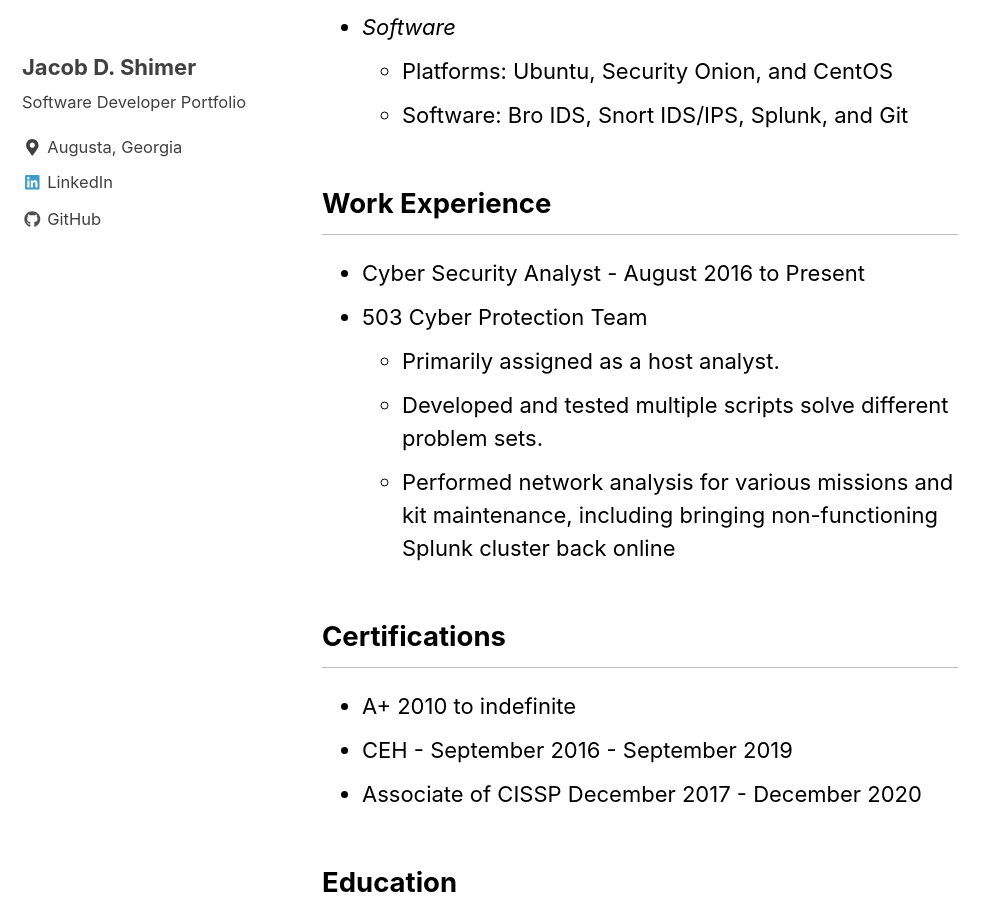
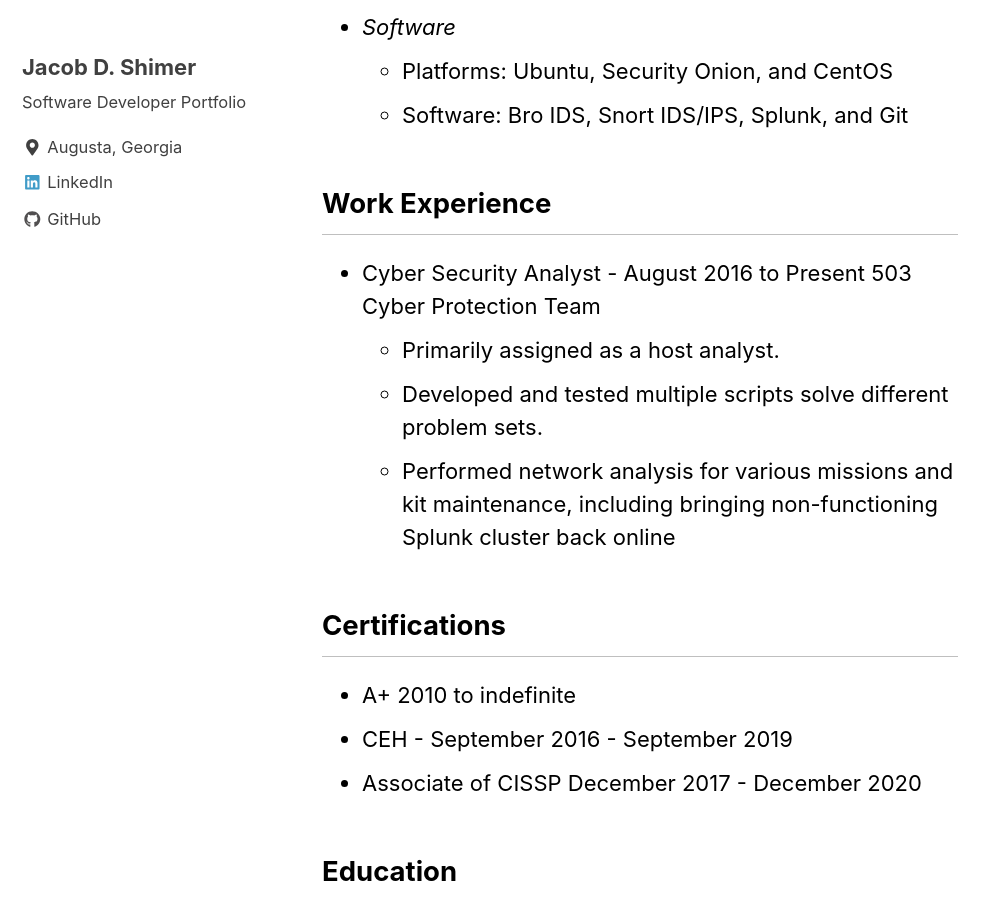
Before and after one commit to jacobdshimer/jacobdshimer.github.io, a Jekyll site: the page built from _pages/about.md, in a window 1280 px wide and 900 px high, scrolled down 1172 px. Shown: the whole window, without its empty margins (0-999 px from the left). Built offline with Jekyll 4.4.1, drawn with Linux system fonts in a browser that asks for light colours; nearby versions of some CDN libraries.

Commit message:
Changed sub-bullets of work experience and education
Changed sub-bullets of work experience and education to hanging instead of bullets.

```diff
--- a/_pages/about.md
+++ b/_pages/about.md
@@ -25,7 +25,7 @@
 
 ## Work Experience
 * Cyber Security Analyst - August 2016 to Present
-* 503 Cyber Protection Team
+503 Cyber Protection Team
   * Primarily assigned as a host analyst.
   * Developed and tested multiple scripts solve different problem sets.
   * Performed network analysis for various missions and kit maintenance, including bringing non-functioning Splunk cluster back online
@@ -37,9 +37,9 @@
 
 ## Education
 * Seminole State College of Florida - August 2013
-* *Sanford, Florida*
+*Sanford, Florida*
   * Associate in Arts in General Education
 
 * University of Maryland University College - January 2017 - Present
-* *Online*
+*Online*
   * Bachelor of Science in Computer Science with a Minor in Cybersecurity
```
